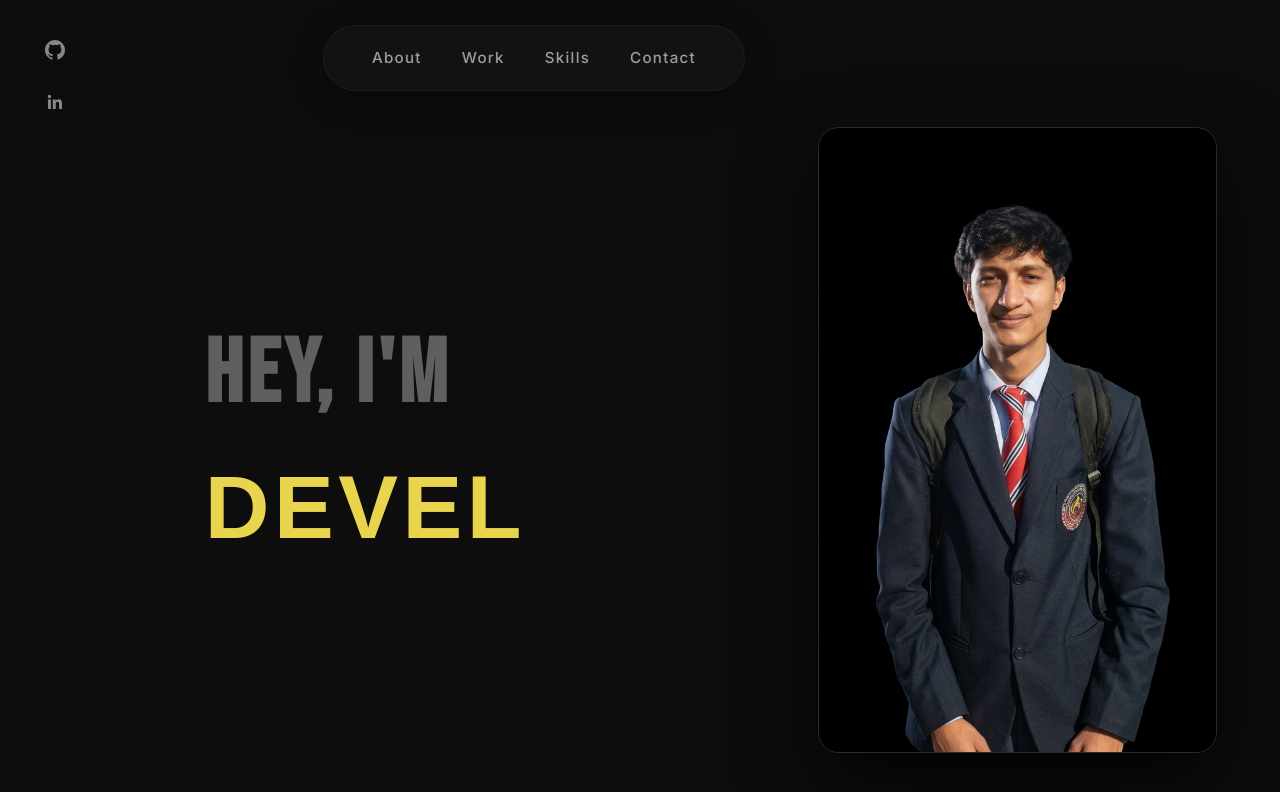
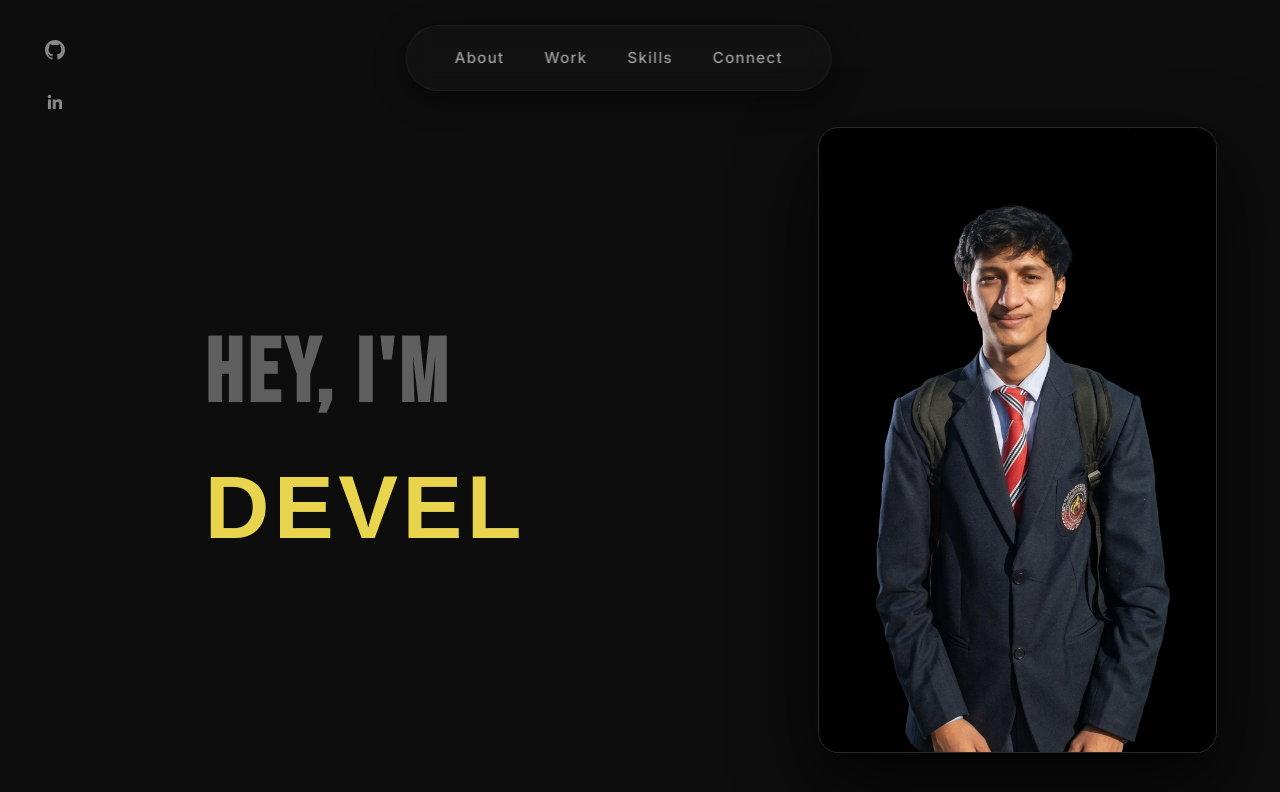
Before and after one commit to varunn-ranaa/my-portfolio, a React (Vite) app: page / in a window 1280 px wide. Shown: the top 792 px of the page. Built offline with nearby package versions, Linux system fonts and the light colour scheme.

Commit message:
nav-center

```diff
--- a/src/components/NavBar.jsx
+++ b/src/components/NavBar.jsx
@@ -4,7 +4,7 @@ const NAV_ITEMS = [
     { label: "About", id: "about-me" },
     { label: "Work", id: "work" },
     { label: "Skills", id: "skills" },
-    { label: "Contact", id: "contact" },
+    { label: "Connect", id: "contact" },
 ]
 
 const SECTION_TO_NAV = {
@@ -22,7 +22,7 @@ export default function NavBar({ activeSection, navScrollTo }) {
             position: "fixed",
             top: "25px",
             left: "clamp(40%, 45%, 45%)", /* Centered with a bias to the left */
-            transform: "translateX(-60%)", /* Pull it slightly left of its center */
+            transform: "translateX(-40%)", /* Pull it slightly left of its center */
             display: "flex",
             alignItems: "center",
             gap: "2.5rem",
```
